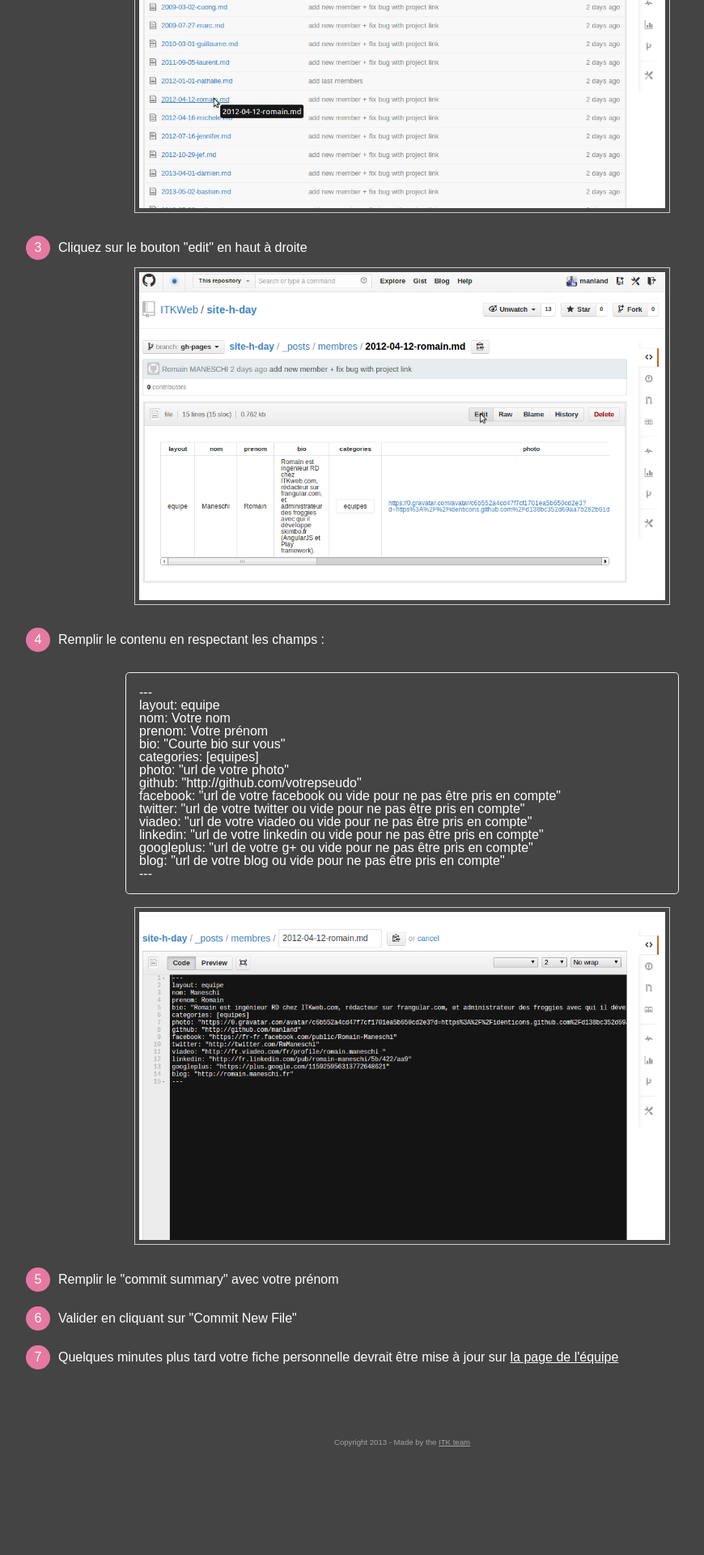
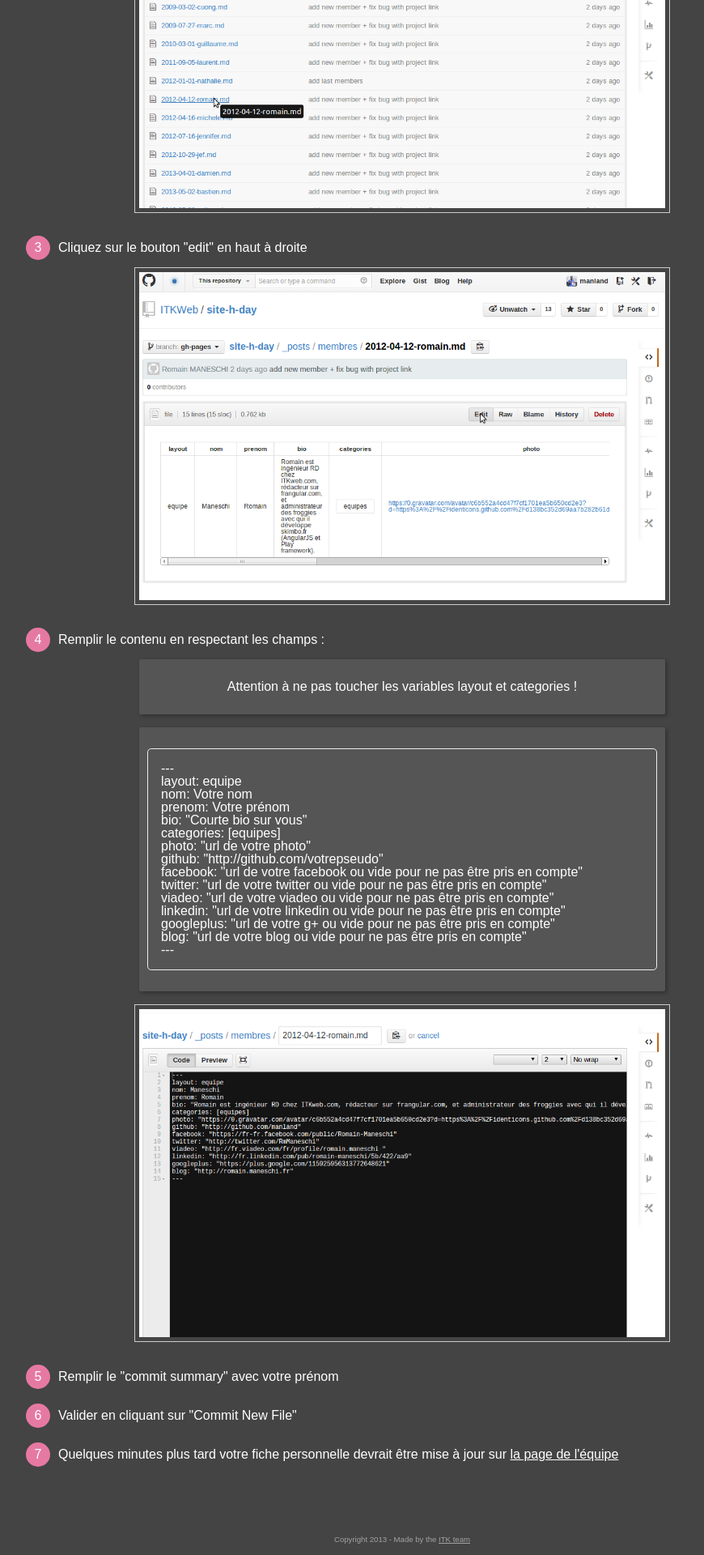
Before and after one commit to melanie-konig/site-h-day, a Jekyll site: the page built from _posts/tutos/2013-10-04-modifier-fiche-membre.md, in a window 1280 px wide. Shown: the part 962-2882 px from the top of the page at 81% size, without its empty margins (143-1013 px from the left). Built offline with Jekyll 4.4.1, drawn with Linux system fonts in a browser that asks for light colours; before the commit the page ends 2762 px from its top, so only the background shows below that.

Commit message:
add warning about modif layout and categories + some styles

```diff
--- a/_posts/tutos/2013-10-04-modifier-fiche-membre.md
+++ b/_posts/tutos/2013-10-04-modifier-fiche-membre.md
@@ -29,7 +29,9 @@ description: Apprenez à modifier votre fiche personnelle.
 
 	<span>4</span>Remplir le contenu en respectant les champs :<br />
 
-<div class="text-center">
+	<p class="tickets tutos-warning">Attention à ne pas toucher les variables layout et categories !</p>
+
+<div class="tickets tutos-tickets">
 	<div class="code">
 		---<br />
 		layout: equipe<br />
--- a/stylesheets/stylesheet.css
+++ b/stylesheets/stylesheet.css
@@ -474,11 +474,25 @@ nav select{
   margin: 1em auto;
   padding: 1em;
   border-radius: 0.3em;
-  max-width: 650px;
   text-align: left;
 }
+
 .img-large {
   max-width: 650px;
   padding: 5px;
   border: 1px solid #ccc;
 }
+
+.tutos-warning {
+  margin: auto;
+  padding: 10px;
+  max-width: 630px;
+  margin: auto;
+  text-align: center;
+}
+
+.tutos-tickets {
+  margin: 1em auto;
+  max-width: 630px;
+  padding: 10px;
+}
```
Also changed, not shown: _posts/tutos/2013-10-04-creer-fiche-membre.md (+3 -1 lines), _posts/tutos/2013-10-04-creer-fiche-projet.md (+3 -1 lines).
